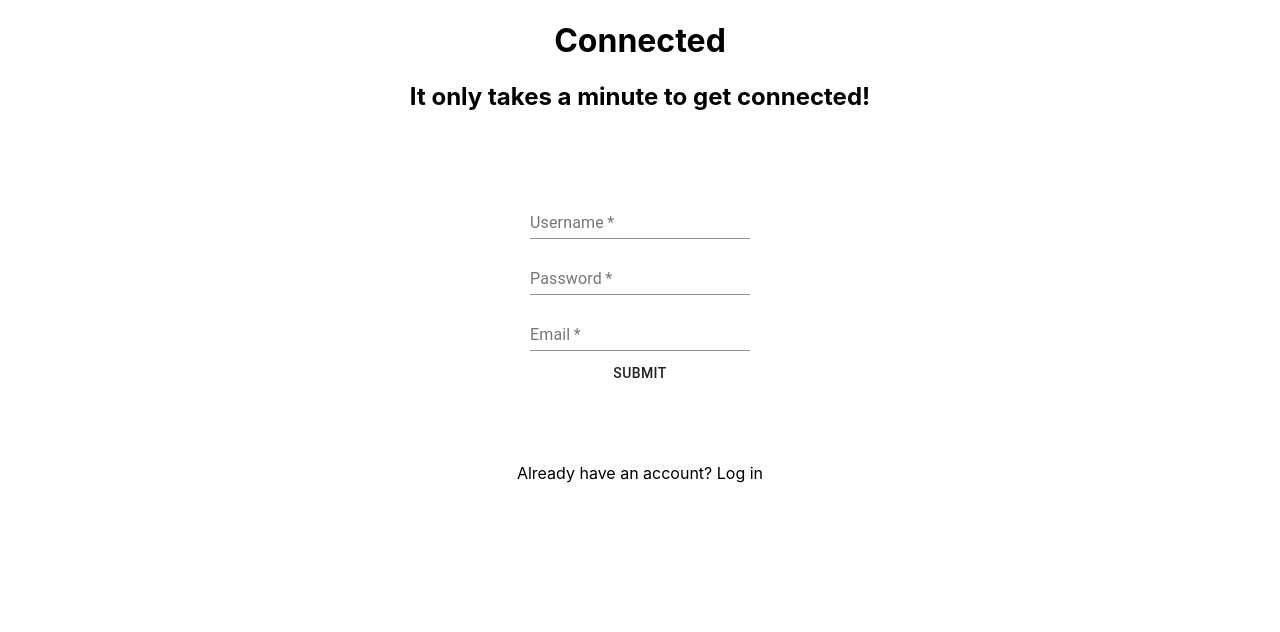
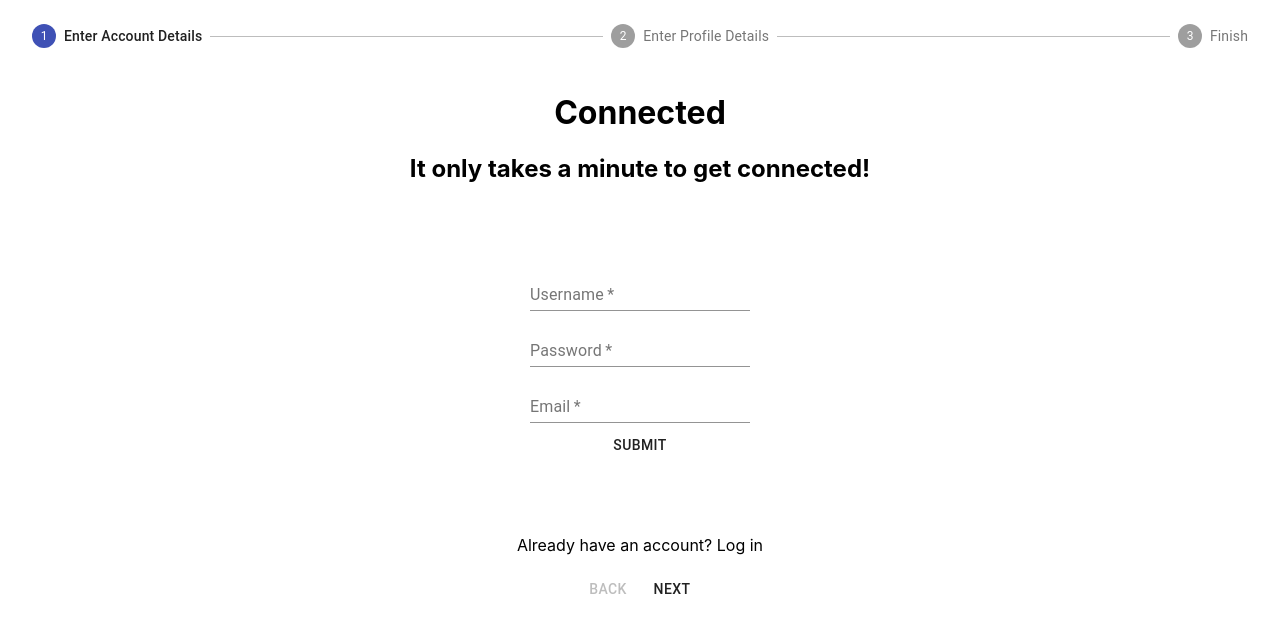
Before and after one commit to kelbri10/Connected-A-Social-Network, a React (Create React App) app in the folder client/: page / in a window 1280 px wide. Shown: the top 632 px of the page. Built offline with nearby package versions, Linux system fonts and the light colour scheme.

Commit message:
implements stepper to cycle through components according to step

```diff
--- a/client/src/App.tsx
+++ b/client/src/App.tsx
@@ -1,13 +1,11 @@
 import React from 'react';
 import './App.css';
-import CreateAccount from './components/AccountDetails';
-import LoginForm from './components/LoginForm';
-import DisplayProfile from './components/UserProfile';
+import UserForm from './components/UserForm';
 
 function App() {
   return (
     <div className="App">
-      <CreateAccount />
+      <UserForm />
     </div>
   );
 }
--- a/client/src/components/UserForm.tsx
+++ b/client/src/components/UserForm.tsx
@@ -28,4 +28,56 @@ const getStepContent = (step: number) => {
 const UserForm = () => {
     const [activeStep, setActiveStep] = useState(0);
     const steps = getSteps();
+
+    //takes user to next step in form
+    const handleNext = () => {
+        setActiveStep((prevStep) => prevStep + 1 );
+    }
+
+    //takes user to prev step in form
+    const handleBack = () => {
+        setActiveStep((prevStep) => prevStep - 1);
+    }
+
+    return (
+        <div>
+            <Stepper activeStep={activeStep}>
+                {/* maps array from getSteps to top of stepper */}
+                {steps.map((step) => (
+                    <Step key={step}>
+                        <StepLabel>{step}</StepLabel>
+                    </Step>
+                ))}
+            </Stepper>
+
+            {/* conditional statement that checks whether the stepper is still ongoing or completed */}
+            <div>
+                {activeStep === steps.length ? (
+                    <div>
+                        <Button>Go to Profile</Button>
+                    </div>
+                ) : (
+                    <div>
+                        {getStepContent(activeStep)}
+
+                        <div>
+                            <Button
+                            disabled={activeStep===0}
+                            onClick={handleBack}>
+                                Back
+                            </Button>
+
+                            <Button
+                            onClick={handleNext}>
+                                {activeStep === steps.length - 1 ? 'Finish' : 'Next'}
+                            </Button>
+                        </div>
+
+                    </div>
+                )}
+            </div>
+        </div>
+    )
 }
+
+export default UserForm;
--- a/client/src/components/UserProfile.tsx
+++ b/client/src/components/UserProfile.tsx
@@ -2,7 +2,7 @@ import React, { FC } from 'react';
 import { createStyles, makeStyles, Theme } from '@material-ui/core/styles';
 import { Button } from '@material-ui/core';
 import Box from '@material-ui/core/Box';
-import ProfileTable from './ProfileTable';
+
 
 
 const DisplayProfile: FC = () => {
@@ -19,7 +19,6 @@ const DisplayProfile: FC = () => {
             </div>
 
             {/* insert table here to display connections, albums, home page*/}
-            <ProfileTable />
 
             <Button>Update Profile</Button>
             <Button>Home</Button>
```
